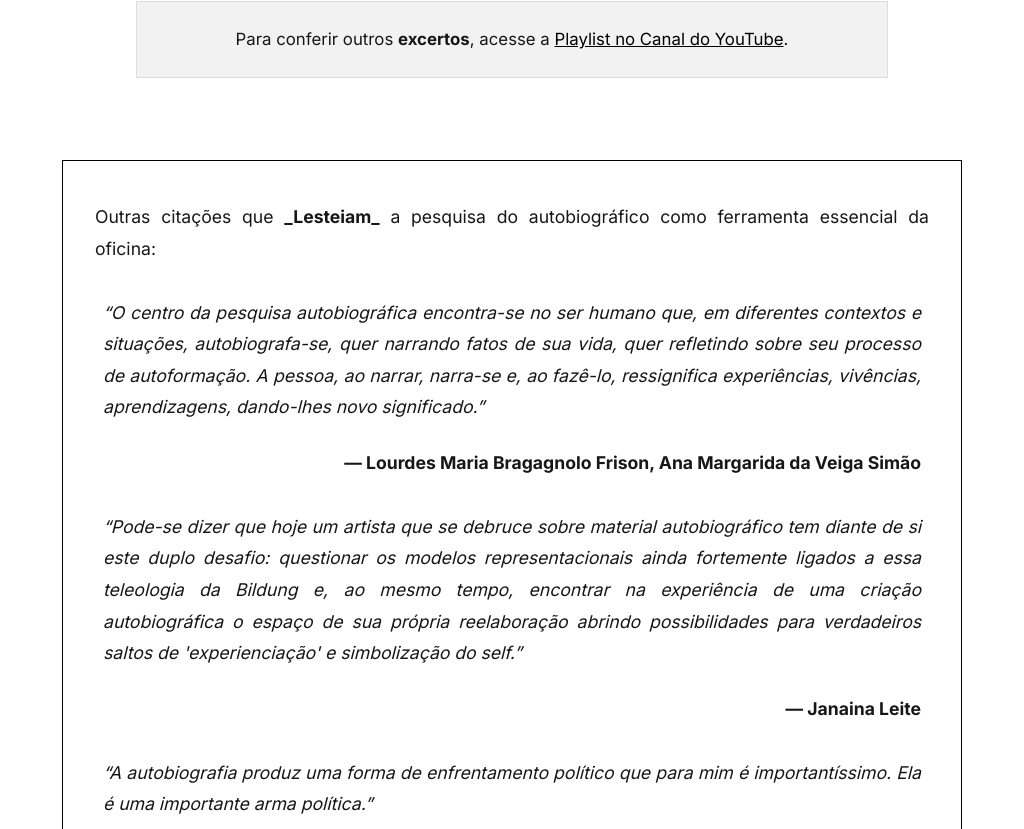
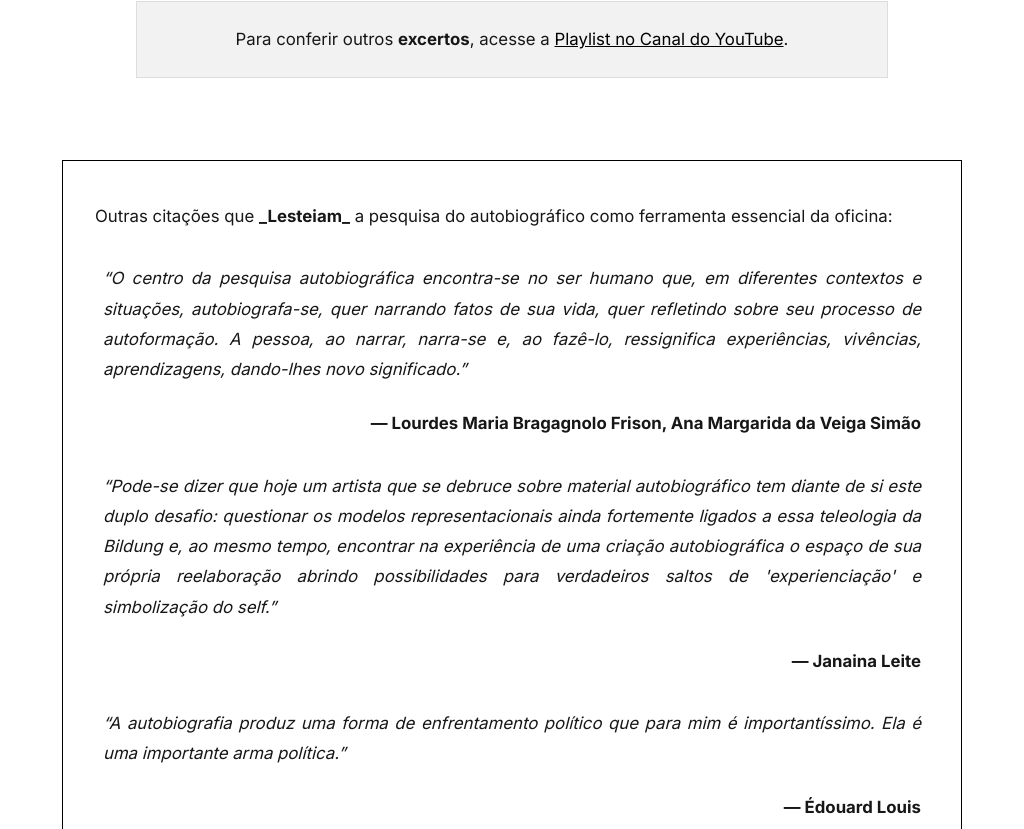
Before and after one commit to caiocastelhano/museu-autobiografico, a Next.js app: page /autobiografico in a window 1024 px wide. Shown: the part 2371-3200 px from the top of the page. Built offline with nearby package versions, Linux system fonts and the light colour scheme.

Commit message:
Ajusta responsividade do bloco de quotes para mobile e tablet na página Autobiográfico

```diff
--- a/src/app/autobiografico/Autobiografico.module.css
+++ b/src/app/autobiografico/Autobiografico.module.css
@@ -440,11 +440,23 @@
   .referencesBox {
     padding: 32px 16px;
     font-size: 1rem;
-    max-width: 100%;
+    width: calc(100% - 32px);
   }
 
   .referencesBox .footnote {
     font-size: 0.85rem;
+  }
+}
+
+@media (min-width: 769px) and (max-width: 1080px) {
+  .referencesBox {
+    width: calc(100% - 64px); /* Considerando padding lateral de 32px */
+    padding: 40px 32px;
+    font-size: 1.05rem;
+  }
+
+  .referencesBox .footnote {
+    font-size: 0.9rem;
   }
 }
 
```
